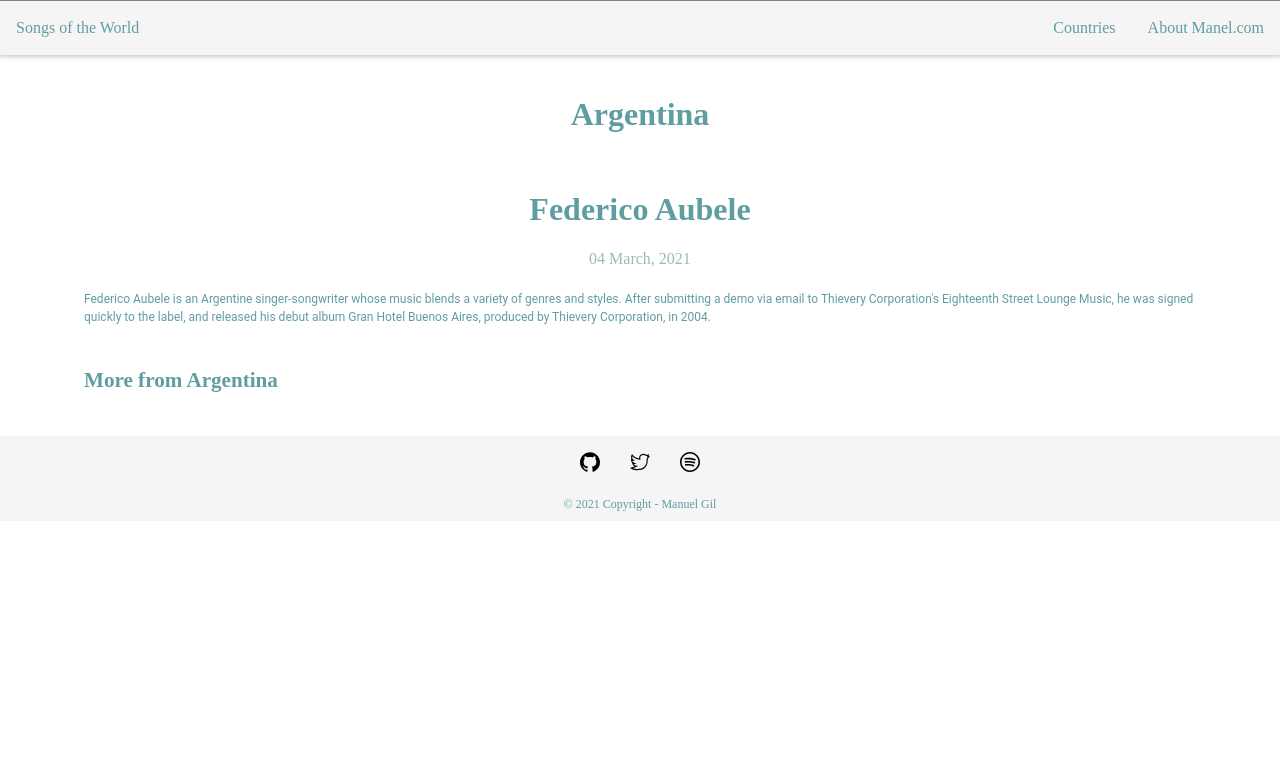
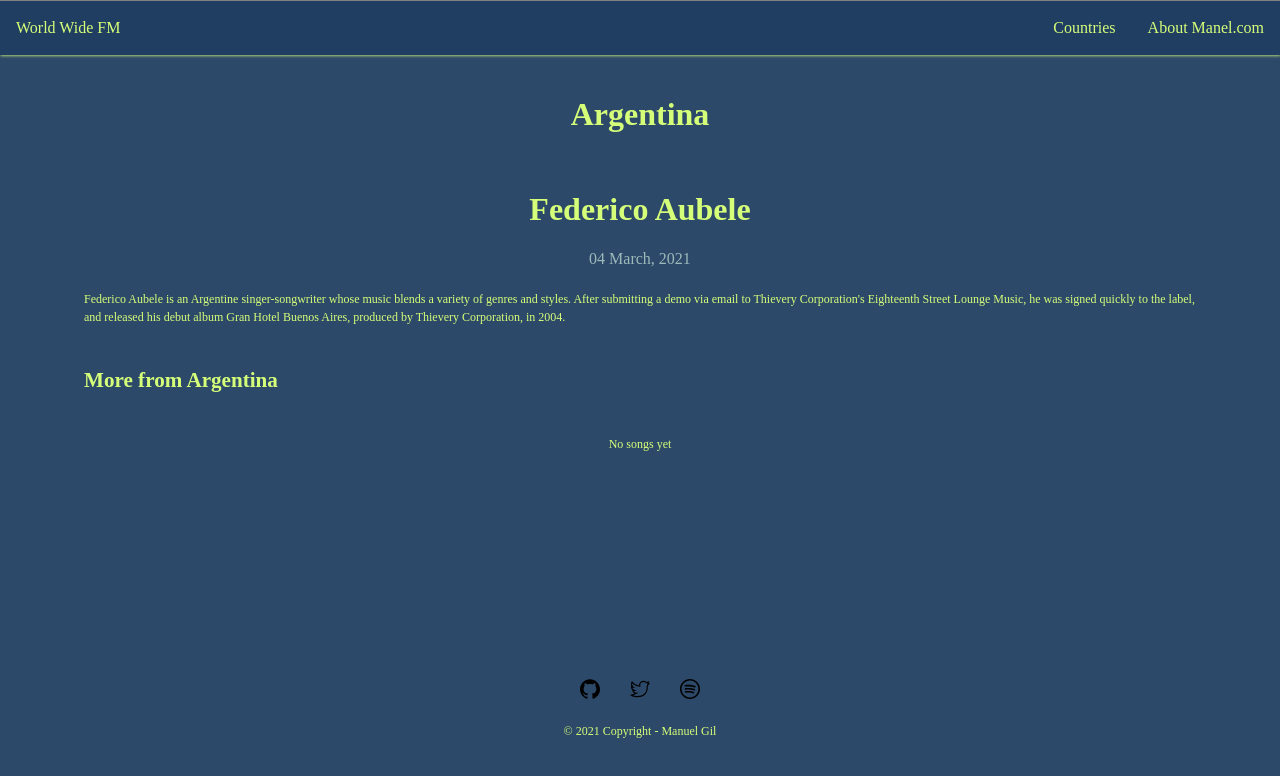
Before and after one commit to manueljbgil/worldSongs, a Gatsby site: page /Argentina/ in a window 1280 px wide. Built offline with nearby package versions, Linux system fonts and the light colour scheme; Gatsby itself is replaced by a stand-in of ours; some packages are replaced by stand-ins of ours.

Commit message:
playing with colors and fonts

```diff
--- a/package.json
+++ b/package.json
@@ -15,7 +15,10 @@
   },
   "dependencies": {
     "@emotion/react": "^11.1.4",
+    "@fontsource/amatic-sc": "^4.4.5",
+    "@fontsource/cuprum": "^4.4.5",
     "@fontsource/fira-sans-extra-condensed": "^4.2.1",
+    "@fontsource/orbitron": "^4.4.5",
     "@fontsource/roboto": "^4.2.1",
     "@react-hook/mouse-position": "^4.1.0",
     "@react-icons/all-files": "^4.1.0",
--- a/src/components/postcard.js
+++ b/src/components/postcard.js
@@ -61,7 +61,7 @@ export default function PostCard(props) {
                         {props.artist}
                     </p>
                     <p>
-                        {props.dat}
+                    {props.dat}
                     </p>
                 </div>
             </Link>
--- a/src/components/postcard.module.css
+++ b/src/components/postcard.module.css
@@ -1,6 +1,6 @@
 .cardWrapper{
     width: 28%;
-    background:#FFF;
+    background:#d0dcd610;
         -webkit-box-shadow: 0px 0px 5px 2px #00000020;
            -moz-box-shadow: 0px 0px 5px 2px #00000020;
                 box-shadow: 0px 0px 5px 2px #00000020;
@@ -8,6 +8,7 @@
     margin-top: 40px;
     margin-bottom: 60px;
     text-align: left;
+    border-radius: 8px;
 }
 
 .cardWrapper:hover  {
--- a/src/components/postsFeed.js
+++ b/src/components/postsFeed.js
@@ -43,7 +43,7 @@ export default function PostsFeed(props) {
   const postcards = data.allMarkdownRemark.edges.map(({ node }, index) => {
 
     if (props.country == "") {
-      if (index === 0) {
+      /*if (index === 0) {
         return (
           <div className={feedStyles.mostRecent}>
               <h1 className={feedStyles.mostRecentTitle}> Most Recent </h1>
@@ -52,11 +52,11 @@ export default function PostsFeed(props) {
           </div>
         )
       }
-      else{
+      else{*/
         return (
           <Postcard url={node.fields.slug} id={node.frontmatter.videoID} title={node.frontmatter.title} startVideo={(id, time) => props.startFloat(id, time)} dat={node.frontmatter.date} artist={node.frontmatter.artist} html={node.html} />
         )
-      }
+      //}
     }
     else if (node.frontmatter.title == props.country) {
       //console.log("supp");
--- a/src/components/postsFeed.module.css
+++ b/src/components/postsFeed.module.css
@@ -10,7 +10,7 @@
     align-items: center;
     text-align: center;
     /* background-color: whitesmoke; */
-    background-color: white;
+    /*background-color: white;*/
 }
 
 .mostRecent{
--- a/src/components/worldMap.js
+++ b/src/components/worldMap.js
@@ -38,7 +38,7 @@ export default function WorldMap(props) {
         console.log(selectedCountry.geometry.coordinates[0][0]);
         console.log(selectedCountry.geometry.coordinates[0].map((x,y) => ([x[0]*0.5,x[1]*0.5])));*/
 
-        const colorScale = scaleLinear().domain([0,5]).range(["cadetblue","#B0DE13"]);
+        const colorScale = scaleLinear().domain([0,1]).range(["#202a25","#d6ff79"]);
         const projection = geoMercator()
             .fitSize([window.innerWidth,window.innerHeight*0.6], selectedCountry || data)
             .precision(100);
--- a/src/styles/global.css
+++ b/src/styles/global.css
@@ -1,5 +1,5 @@
 html, body{
-    background-color: rgba(255, 255, 255, 0);
+    background-color: #2d4969;
     height: 100%;
 }
 
@@ -22,7 +22,7 @@ html, body{
 .site-title-wrapper-active{
     margin-top: -2px;
     height: 150px;
-    box-shadow: 0px 3px 15px 0px cadetblue;
+    box-shadow: 0px 0.5px 5px 0px #d6ff79;
     /*background-color: rgba(113, 176, 196, 0.329);*/
     display: flex;
     justify-content: center;
@@ -41,10 +41,10 @@ html, body{
 .search-country{
     margin-bottom: 50px;
     background-color:  rgba(224, 224, 224, 0);
-    border: 1px solid cadetblue;
-    color:gray;
-    font-family: "Roboto",sans-serif;
-    color: cadetblue;
+    border: 1px solid #d6ff79;
+    color:#d6ff79;
+    font-family: "Cuprum";
+    color: #d6ff79;
     text-decoration: none;
 }
 
@@ -60,7 +60,7 @@ html, body{
 .search-Wrapper-active{
     transition: 2s;
     height: 30px;
-    box-shadow: 0px -10px 10px -5px cadetblue;
+    box-shadow: 0px -5px 5px -5px #d6ff79;
     display: flex;
     justify-content: center;
     align-items: center;
@@ -141,60 +141,58 @@ html, body{
 
 
 h4{
-    font-family: "Fira Sans Extra Condensed";
-    color: cadetblue;
+    font-family: "Amatic SC";
+    color: #d6ff79;
     text-decoration: none;
     font-weight: 200;
 }
 
 h1{
-    font-family: "Fira Sans Extra Condensed";
-    color: cadetblue;
+    font-family: "Amatic SC";
+    color:#d6ff79;
     text-decoration: none;
 
 }
 
 h2{
-    font-family: "Fira Sans Extra Condensed";
-    color: cadetblue;
+    font-family: "Amatic SC";
+    color: #d6ff79;
     text-decoration: none;
 }
 
 h3{
-    font-family: "Fira Sans Extra Condensed";
-    color: cadetblue;
+    font-family: "Amatic SC";
+    color: #d6ff79;
     text-decoration: none;
 }
 
 h4 > span{
-    font-family: "Fira Sans Extra Condensed";
+    font-family: "Amatic SC";
     color:rgb(155, 186, 187);
     text-decoration: none;
 }
 
 
 p{
-    font-family: 'Roboto', sans-serif;
-    color: cadetblue;
+    font-family: "Cuprum";
+    color: #d6ff79;
     text-decoration: none;
     font-size: 12px;
 }
 
-a {
-    font-family: "Fira Sans Extra Condensed";
-    color: cadetblue;
+a {font-family: "Amatic SC";
+    color: #d6ff79;
     text-decoration: none;
 }
 
-span {
-    font-family: 'Roboto', sans-serif;
-    color: cadetblue;
+span {font-family: "Amatic SC";
+    color: #d6ff79;
     text-decoration: none;
 }
 
 input{
-    font-family: 'Roboto', sans-serif;
-    color: cadetblue;
+    font-family: "Cuprum";
+    color: #d6ff79;
     text-decoration: none;
     font-size: 12px;
 }
--- a/src/templates/blog-post.js
+++ b/src/templates/blog-post.js
@@ -26,6 +26,9 @@ export default function BlogPost({ data }) {
           <p>{post.frontmatter.excerpt}</p>
           <h3 className={postStyles.more}>More from {post.frontmatter.title}</h3>
         </div>
+        <div className={postStyles.others}>
+            <p>No songs yet</p>
+        </div>
       </div>
     </Container>
   )
--- a/src/templates/footer.module.css
+++ b/src/templates/footer.module.css
@@ -8,7 +8,7 @@
 }
 
 .footerNav{
-    background-color: whitesmoke;
+    background-color: #202A2500;
     width: 100%;
     height: 60px;
     display: flex;
@@ -28,7 +28,7 @@ img{
 
 .footerEnd{
     /*background-color: rgba(71, 184, 146, 0.466);*/
-    background-color: whitesmoke;
+    background-color: #2d4969;
     width: 100%;
     height: 25px;
     display: flex;
@@ -41,7 +41,7 @@ img{
 .footerText {
     font-size: 12px;
     display: flex;
-    font-family: "Fira Sans Extra Condensed";
-    color: cadetblue;
+    font-family: "Amatic SC";
+    color: #d6ff79;
     text-decoration: none;
 }
--- a/src/templates/header.js
+++ b/src/templates/header.js
@@ -25,7 +25,7 @@ export default function Header({ children }) {
     return (
         <header >
             <ul>
-                <ListLink  to="/">Songs of the World</ListLink>
+                <ListLink  to="/">World Wide FM</ListLink>
                 <ListLink to="/about/">About {data.site.siteMetadata.title}</ListLink>
                 <ListLink to="/my-files/">Countries</ListLink>
             </ul>
--- a/src/templates/header.module.css
+++ b/src/templates/header.module.css
@@ -1,6 +1,6 @@
 header{
-    background-color: whitesmoke;
-    box-shadow: 0px 0px 5px 1px rgba(128, 128, 128, 0.548);
+    background-color: #203e61;
+    box-shadow: 0px 0px 3px 0.5px #d6ff79;
     position: sticky !important;
     top:0;
     width:100%;
--- a/src/templates/post.module.css
+++ b/src/templates/post.module.css
@@ -17,8 +17,13 @@
 .more{
     align-self: flex-start;
     margin-top: 20px;
+    height: 100%;
 }
 
 .postTitle{
     margin-bottom: 40px;
 }
+
+.others{
+    min-height: calc(39vh - 85px);
+}
```
Also changed, not shown: src/components/worldMap.module.css (+5 -3 lines), src/pages/index.js (+3 -5 lines), 1 other file.
